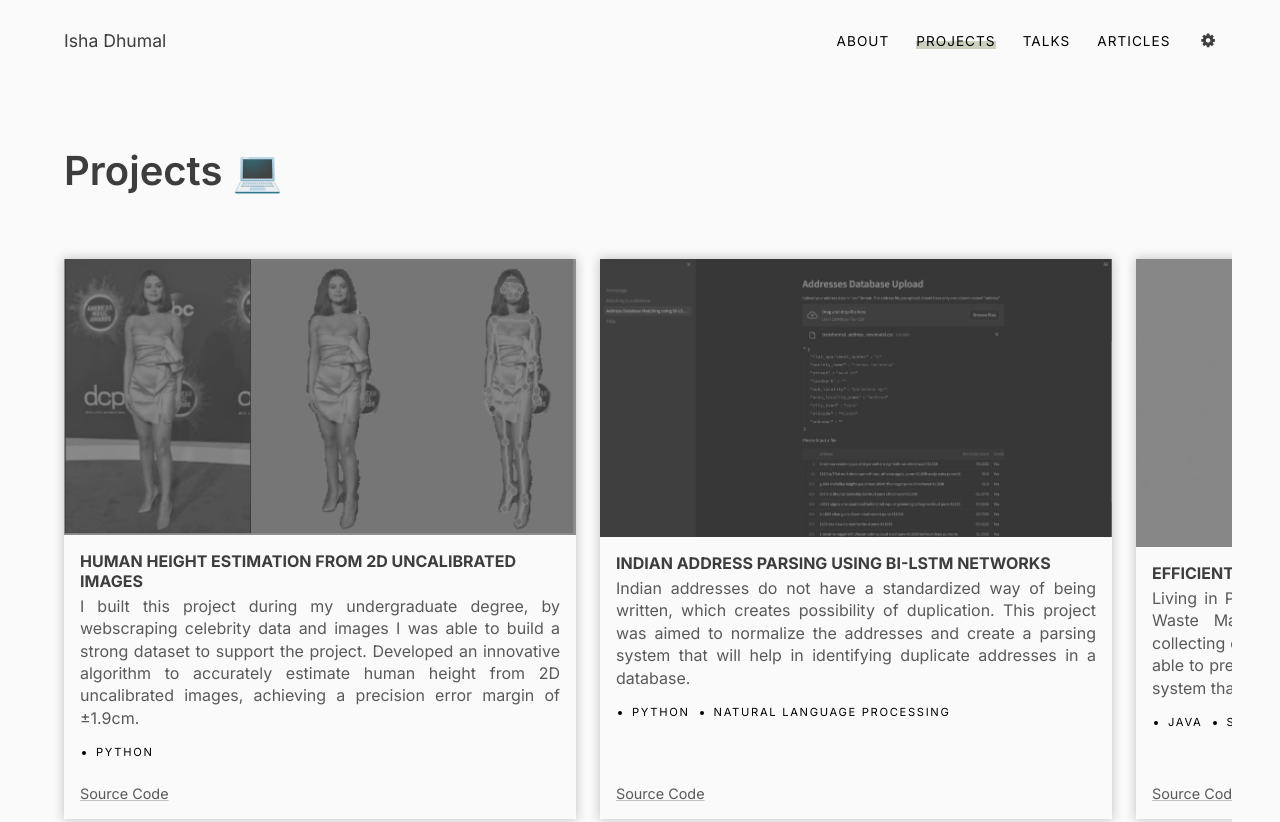
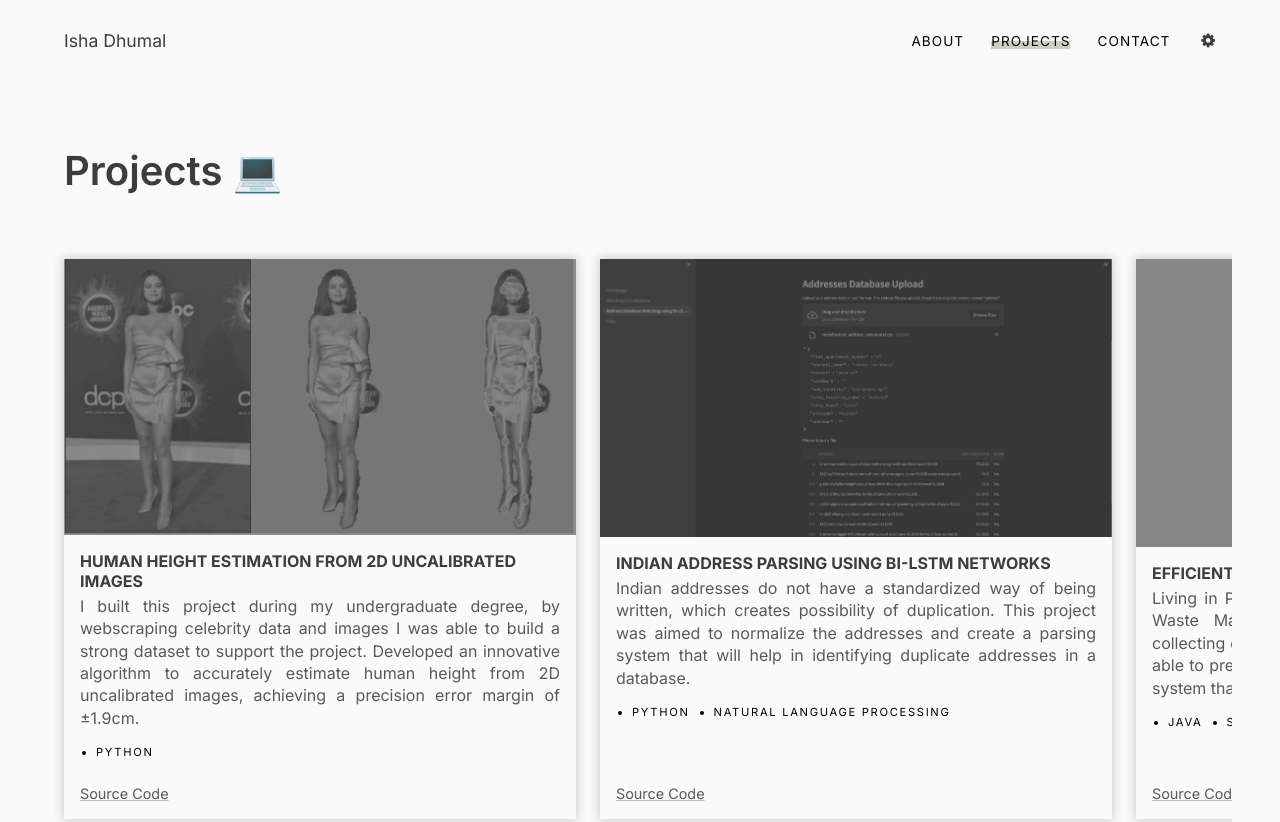
Before and after one commit to IshaDhumal/portfolio, a plain HTML site: page projects.html in a window 1280 px wide. Shown: the top 822 px of the page. Drawn offline with Linux system fonts and the light colour scheme.

Commit message:
links corrected

```diff
--- a/projects.html
+++ b/projects.html
@@ -35,14 +35,14 @@
 <body>
   <nav class="visible">
     <div class="container">
-      <a href="/" class="nav-logo" title="Back to Homepage">
+      <a href="index" class="nav-logo" title="Back to Homepage">
         Isha Dhumal
       </a>
       <div class="nav-links">
         <a href="about" class="link">about</a>
         <a href="projects" class="link active">projects</a>
-        <a href="talks" class="link">talks</a>
-        <a href="articles" class="link">articles</a>
+        <!-- <a href="talks" class="link">talks</a> -->
+        <a href="articles" class="link">Contact</a>
         <div class="social-media">
           <a href="https://www.github.com/jemimaabu" title="Github">
             <i class="demo-icon icon-github-circled"></i>
```
Also changed, not shown: about.html (+1 -1 lines), articles.html (+1 -1 lines).
